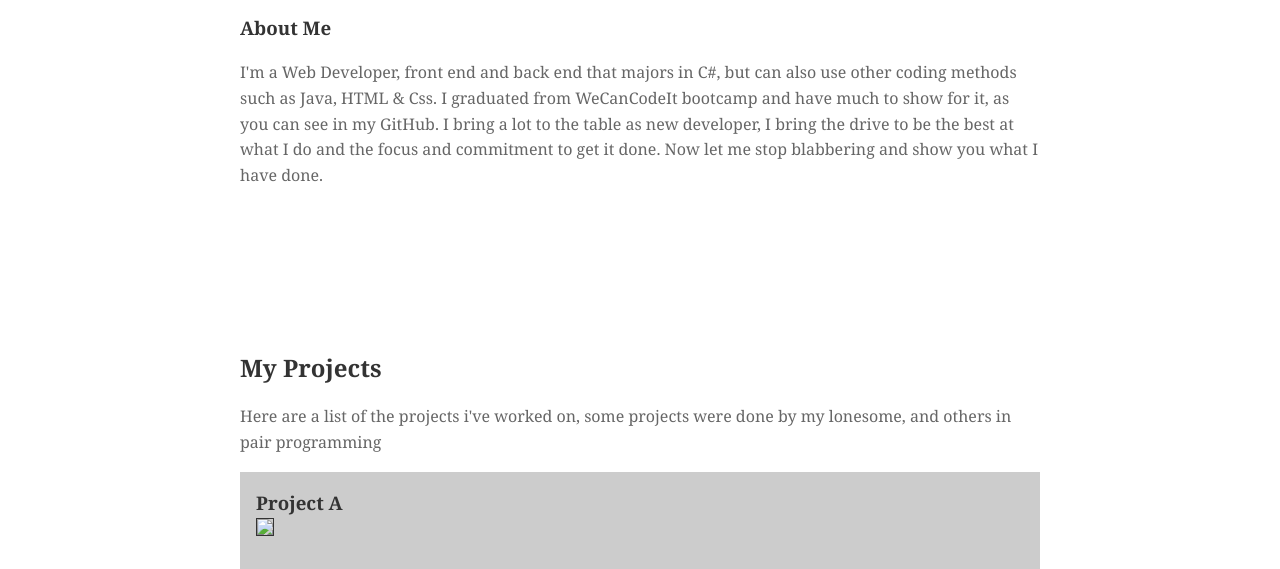
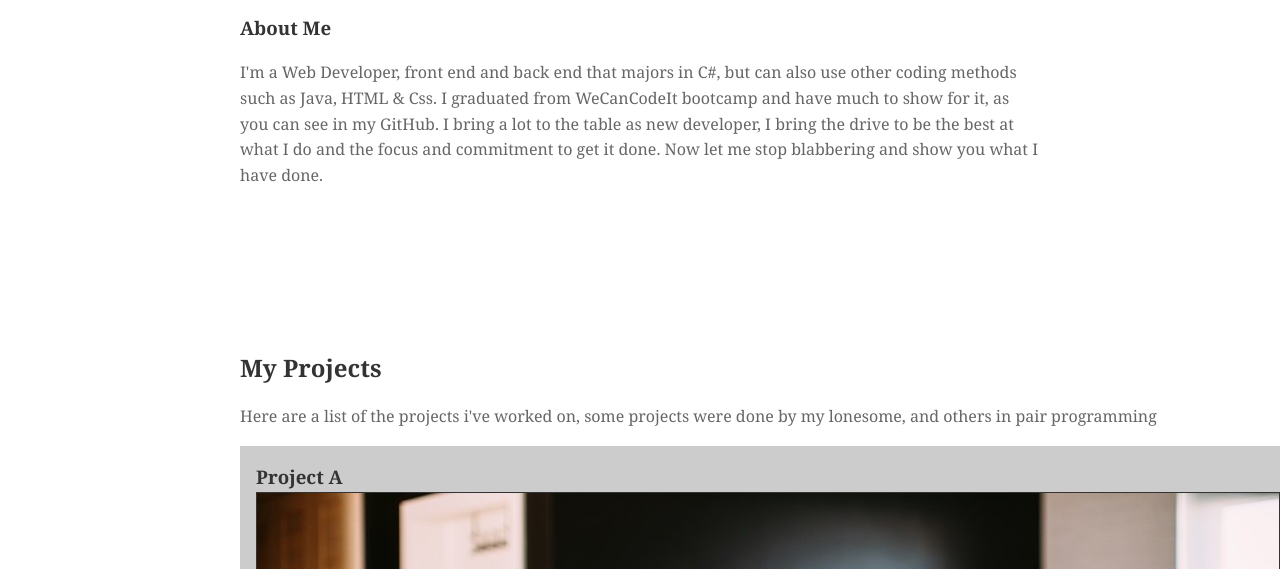
Before and after one commit to 1Jhovany/1Jhovany.github.io, a plain HTML site: page index.html in a window 1280 px wide. Shown: the part 231-800 px from the top of the page. Drawn offline with Linux system fonts and the light colour scheme; files that its build step writes are made by us from their sources.

Commit message:
changed again

```diff
--- a/index.html
+++ b/index.html
@@ -24,7 +24,7 @@
                 <div id="Projects">
                     <article>
                         <h3>Project A</h3>
-                        <img src="./images/1em.jfif">
+                        <img src="./images/1em.jpeg">
                         <p></p>
                     </article>
                     <article>
```
Also changed, not shown: Images/1em.jpeg (added), Images/2em.jpg (added), Images/3em.jpg (added).
